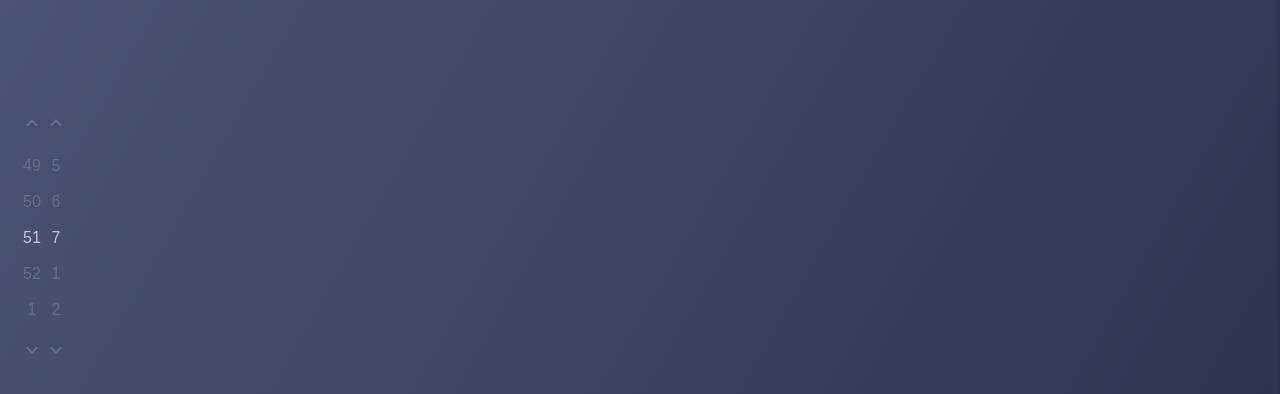
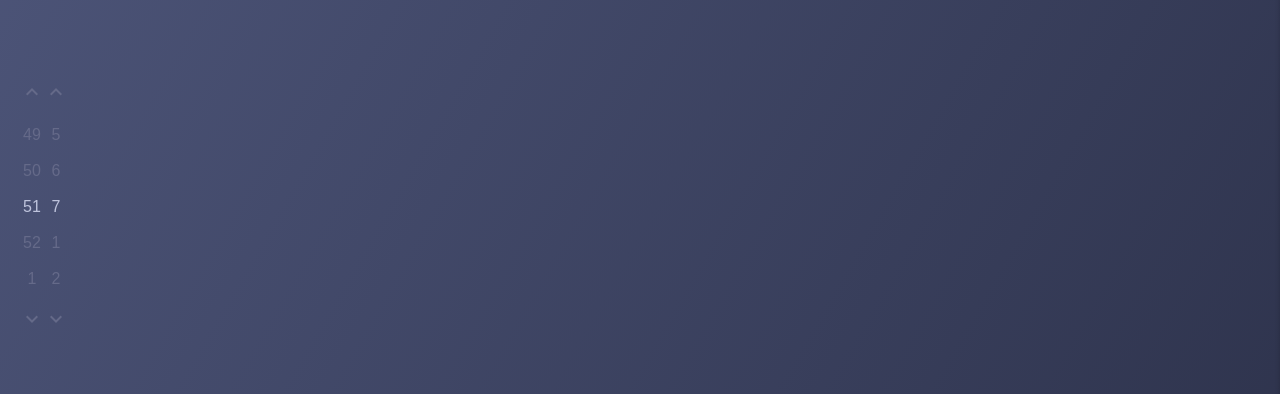
Before and after one commit to AlexGustafsson/timekeep, a Vue app: page / in a window 1280 px wide. Shown: the part 170-564 px from the top of the page. Built offline with nearby package versions, Linux system fonts and the light colour scheme; a web font is replaced by a local one.

Commit message:
Fix week scroller position

```diff
--- a/src/pages/home/model.vue
+++ b/src/pages/home/model.vue
@@ -1,6 +1,8 @@
 <template>
   <div class="home-page">
-    <week-scroller v-model="week" />
+    <div class="wrapper">
+      <week-scroller v-model="week" />
+    </div>
     <main>
       <ul :class="classes">
         <card v-for="timekeep in $store.state.timekeeps.filter(x => x.favorite)" :key="timekeep.id" :timekeep="timekeep" :focused="timekeep.id === $store.state.activeId" :week="week" @click.native="cardClicked(timekeep)"></card>
--- a/src/pages/home/style.css
+++ b/src/pages/home/style.css
@@ -7,6 +7,15 @@
   grid-template-columns: 50px 1fr;
   grid-gap: 20px;
   min-height: 100%;
+}
+
+.home-page > .wrapper {
+  position: relative;
+}
+
+.home-page > .wrapper > .week-scroller {
+  position: fixed;
+  top: 30vh;
 }
 
 .home-page > main {
```
